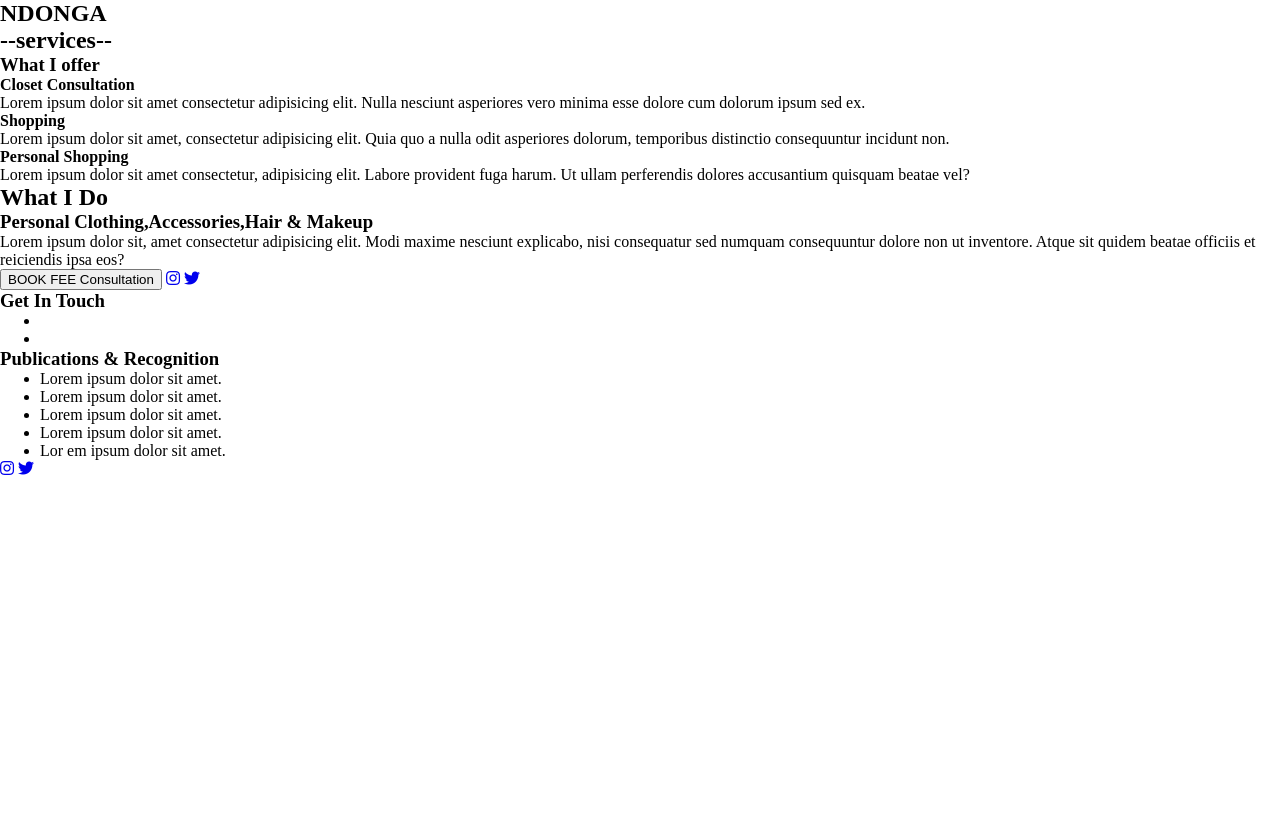
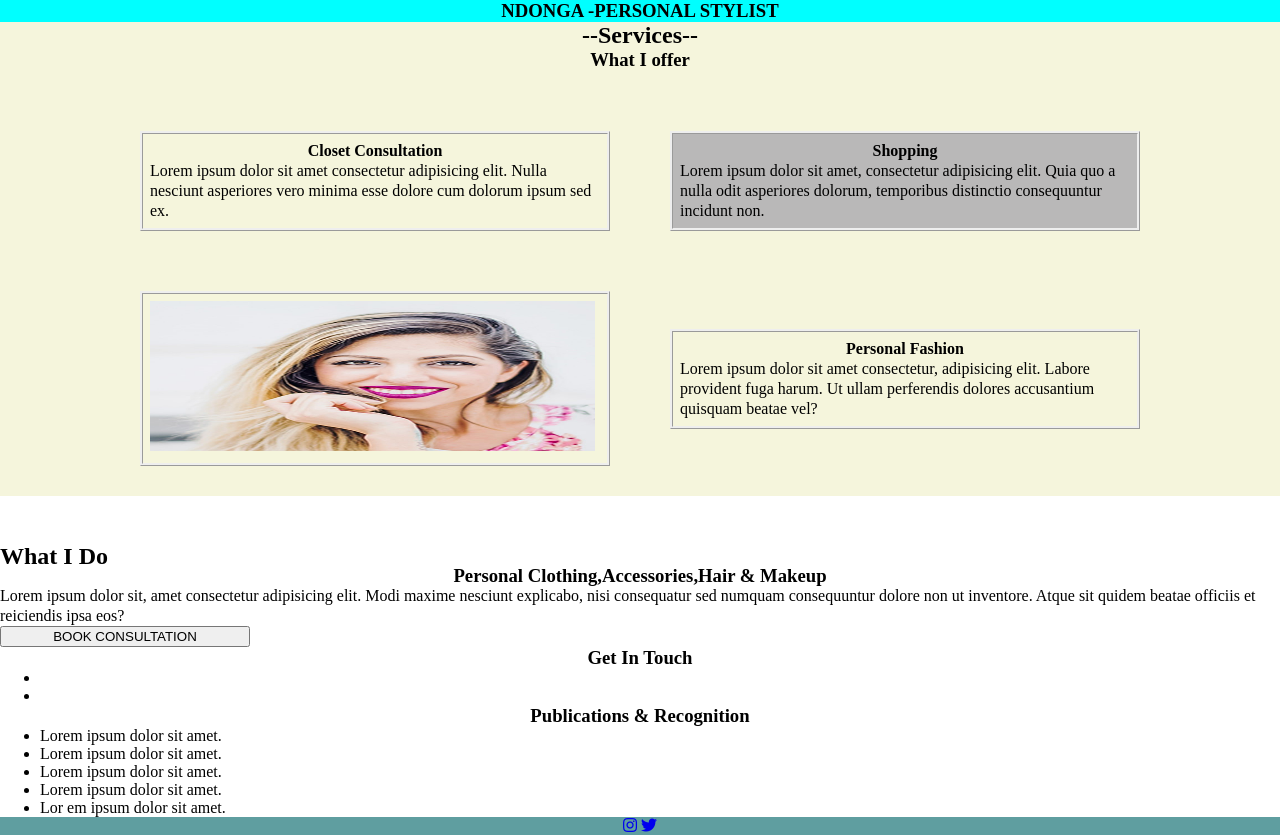
Before and after one commit to victor-murimi/Jasmine-s-Page, a plain HTML site: page index.html in a window 1280 px wide. Before the commit the page ends 800 px from the top, so only its background shows below. Drawn offline with Linux system fonts and the light colour scheme.

Commit message:
New Changes to Jasmine's page

```diff
--- a/index.html
+++ b/index.html
@@ -11,40 +11,46 @@
 </head>
 <body>
     <!--navigation-logo and navigation links-->
-    <nav>
+    <nav class="logo">
         <!--logo-->
-        <h1 id="logo-text">NDONGA</h1>
+        <h3 id="logo-text">NDONGA -PERSONAL STYLIST</h3>
     </nav>
     <!--services-->
-    <section>
-        <h2>--services--</h2>
+    <section class="sectionOne">
+        <h2>--Services--</h2>
         <h3>What I offer</h3>
         <!--services offered-->
+        <div class="sections">
         <div>
         <h4>Closet Consultation</h4>
         <p>Lorem ipsum dolor sit amet consectetur adipisicing elit. Nulla nesciunt asperiores vero minima esse dolore cum dolorum ipsum sed ex.</p>
         </div>
 
-        <div>
+        <div style="background-color: rgb(185, 184, 184);">
             <h4>Shopping</h4>
             <p>Lorem ipsum dolor sit amet, consectetur adipisicing elit. Quia quo a nulla odit asperiores dolorum, temporibus distinctio consequuntur incidunt non.</p>
         </div>
 
         <div>
-            <h4>Personal Shopping</h4>
+            <img src="/images/personal_stylist_12.jpg" alt="">
+        </div>
+
+        <div>
+            <h4>Personal Fashion</h4>
             <p>Lorem ipsum dolor sit amet consectetur, adipisicing elit. Labore provident fuga harum. Ut ullam perferendis dolores accusantium quisquam beatae vel?</p>
+        </div>
         </div>
     </section>
     <!--What i do-->
-    <section>
+    <section class="sectionTwo">
+        <div class="whatido">
         <h2>What I Do</h2>
         <h3>Personal Clothing,Accessories,Hair & Makeup</h3>
+
         <p>Lorem ipsum dolor sit, amet consectetur adipisicing elit. Modi maxime nesciunt explicabo, nisi consequatur sed numquam consequuntur dolore non ut inventore. Atque sit quidem beatae officiis et reiciendis ipsa eos?</p>
-        <button>BOOK FEE Consultation</button>
-
-        <!--social links-->
-        <a href="https://www.instgram.com/the.murimiii"><i class="fab fa-instagram"></i></a>
-        <a href="https://www.twitter.com/vickymuri"><i class="fab fa-twitter"></i></a>
+        <!--button-->
+        <button style="width:250px ">BOOK CONSULTATION</button>
+        </div>
 
         <div>
             <h3>Get In Touch</h3>
@@ -52,6 +58,9 @@
                 <li></li>
                 <li></li>
             </ul>
+        </div>
+
+        <div>
             <h3>Publications & Recognition</h3>
             <ul>
                 <li>Lorem ipsum dolor sit amet.</li>
@@ -64,7 +73,7 @@
     </section>
     <!--footer section-->
     <footer>
-        <div>
+        <div class="footer" style="text-align: center;">
             <a href="https://www.instgram.com/the.murimiii"><i class="fab fa-instagram"></i></a>
             <a href="https://www.twitter.com/vickymuri"><i class="fab fa-twitter"></i></a>
         </div>
--- a/main.css
+++ b/main.css
@@ -2,3 +2,51 @@
     margin:0px
 
 }
+.logo {
+    background-color: aqua;
+}
+.sectionOne h2, h3 {
+    text-align: center;
+}
+.sectionOne{
+    background-color: beige;
+}
+.sections {
+    display: flex;
+    flex-direction: row;
+    line-height: 20px;
+    /* padding-left: 100px; */
+    padding-top: 30px;
+    flex-wrap: wrap;
+    justify-content: center;
+    align-items: center;
+
+
+}
+.sections div {
+    width: 450px;
+    margin: 30px;
+    border-style: ridge;
+    padding: 7px;
+
+}
+.sections div img {
+    width: 445px;
+    height: 150px;
+}
+.sections div h4 {
+    text-align: center;
+}
+.whatido h2 h3{
+    text-align: center;
+}
+.whatido {
+    display: flex;
+    flex-direction: column;
+    line-height: 20px;
+    padding-top: 50px;
+    flex-wrap: wrap;
+}
+.footer{
+    background-color:cadetblue;
+}
```
Also changed, not shown: images/personal_stylist_12.jpg (added), images/personal_stylist_33.jpg (added).
